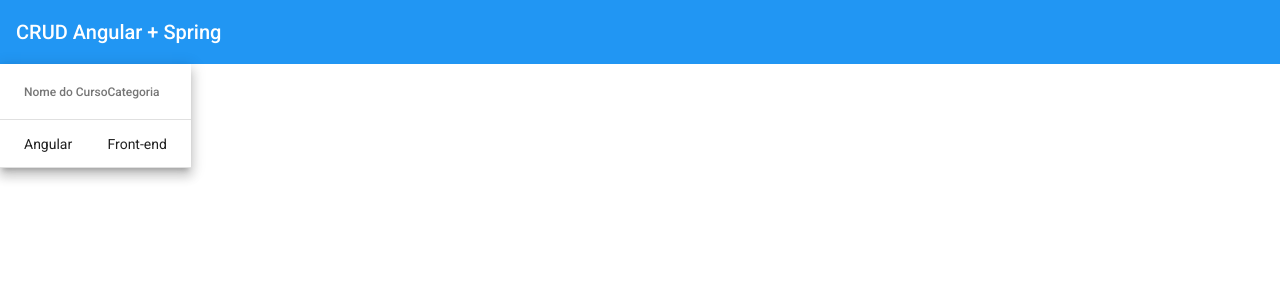
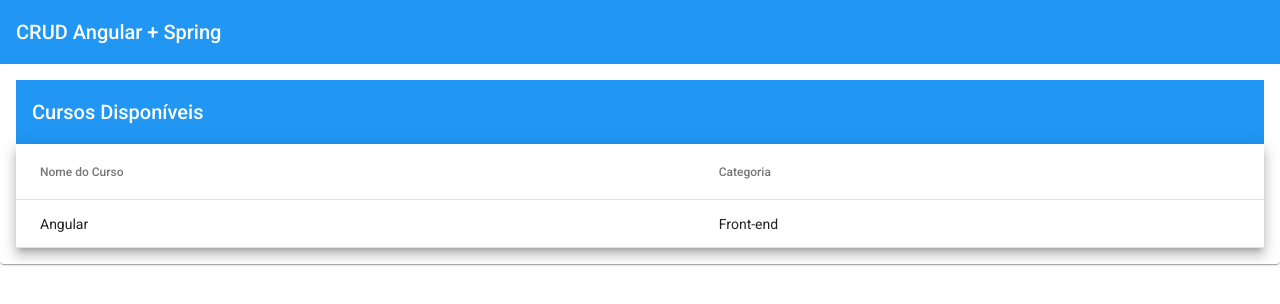
Before and after one commit to Mateusf95/Angular_Spring, an Angular app in the folder crud-angular/: page /courses in a window 1280 px wide. Shown: the top 304 px of the page. Built offline with nearby package versions, Linux system fonts and the light colour scheme.

Commit message:
CSS da tabela e um modulo para os imports do Material

```diff
--- a/crud-angular/src/app/courses/courses.module.ts
+++ b/crud-angular/src/app/courses/courses.module.ts
@@ -3,7 +3,7 @@
 
 import { CoursesRoutingModule } from './courses-routing.module';
 import { CoursesComponent } from './courses/courses.component';
-import { MatTableModule } from '@angular/material/table';
+import { AppMaterialModule } from '../shared/app-material/app-material.module';
 
 
 @NgModule({
@@ -13,7 +13,7 @@
   imports: [
     CommonModule,
     CoursesRoutingModule,
-    MatTableModule
+    AppMaterialModule
   ]
 })
 export class CoursesModule { }
--- a/crud-angular/src/app/courses/courses/courses.component.html
+++ b/crud-angular/src/app/courses/courses/courses.component.html
@@ -1,3 +1,7 @@
+<mat-card appearance="outlined">
+  <mat-toolbar color="primary">
+    <span>Cursos Disponíveis</span>
+  </mat-toolbar>
   <table mat-table [dataSource]="courses" class="mat-elevation-z8">
 
     <!--- Note that these columns can be defined in any order.
@@ -18,3 +22,4 @@
     <tr mat-header-row *matHeaderRowDef="displayedColumns"></tr>
     <tr mat-row *matRowDef="let row; columns: displayedColumns;"></tr>
   </table>
+</mat-card>
--- a/crud-angular/src/app/courses/courses/courses.component.scss
+++ b/crud-angular/src/app/courses/courses/courses.component.scss
@@ -0,0 +1,3 @@
+table {
+  width: 100%;
+}
```
Also changed, not shown: crud-angular/src/app/shared/app-material/app-material.module.ts (added, +17 -0 lines). Lines whose indentation alone changed are shown as unchanged.
